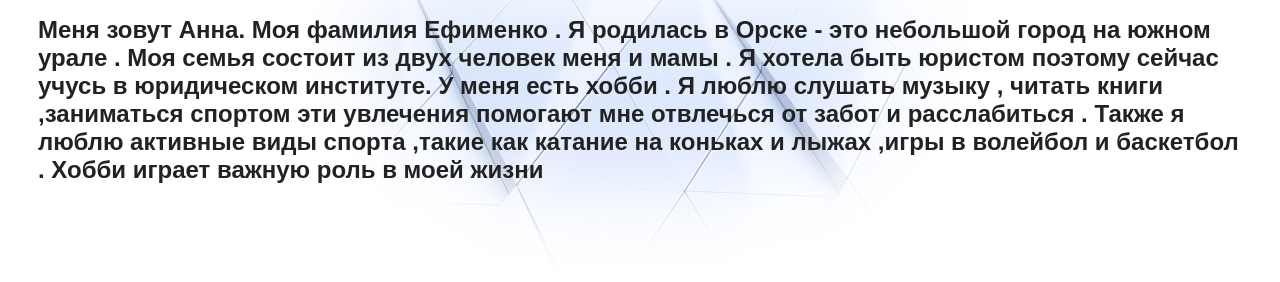
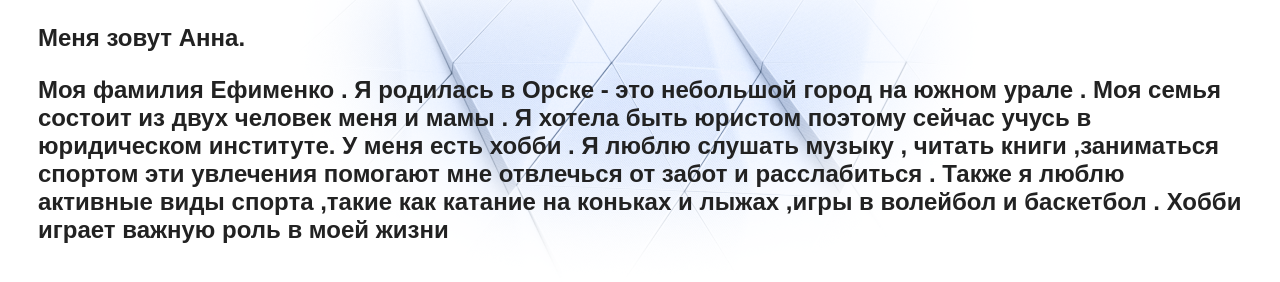
Before and after one commit to JIiCeHoK/FoxHole, a plain HTML site: page Praktika.html in a window 1280 px wide. Drawn offline with Linux system fonts and the light colour scheme.

Commit message:
Update Praktika.html

```diff
--- a/Praktika.html
+++ b/Praktika.html
@@ -6,7 +6,7 @@
 	<link rel="stylesheet"  href="style.css">
 </head>
 <body>
-	<h1> <span class="Anna">Меня зовут Анна.</span> Моя фамилия Ефименко . Я родилась в Орске - это небольшой город на южном урале . Моя семья состоит из двух человек меня и мамы . Я хотела быть юристом поэтому сейчас учусь в юридическом институте. У меня есть хобби . Я люблю слушать музыку , читать книги ,заниматься спортом эти увлечения помогают мне отвлечься от забот и расслабиться . Также я люблю активные виды спорта ,такие как катание на коньках и лыжах ,игры в волейбол и баскетбол . Хобби играет важную роль в моей жизни</h1>
+	<h1> <p class="Anna">Меня зовут Анна.</p> Моя фамилия Ефименко . Я родилась в Орске - это небольшой город на южном урале . Моя семья состоит из двух человек меня и мамы . Я хотела быть юристом поэтому сейчас учусь в юридическом институте. У меня есть хобби . Я люблю слушать музыку , читать книги ,заниматься спортом эти увлечения помогают мне отвлечься от забот и расслабиться . Также я люблю активные виды спорта ,такие как катание на коньках и лыжах ,игры в волейбол и баскетбол . Хобби играет важную роль в моей жизни</h1>
 
 </body>
 </html></-->
```
